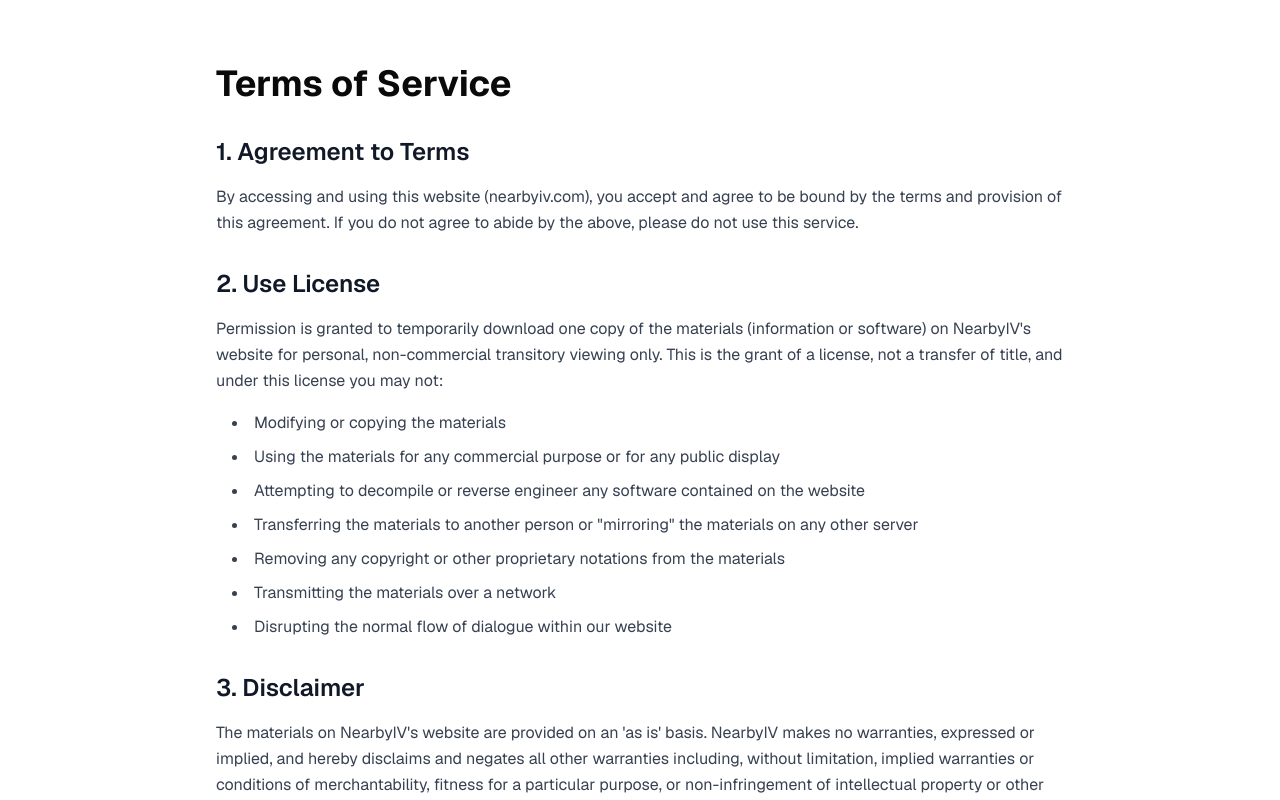
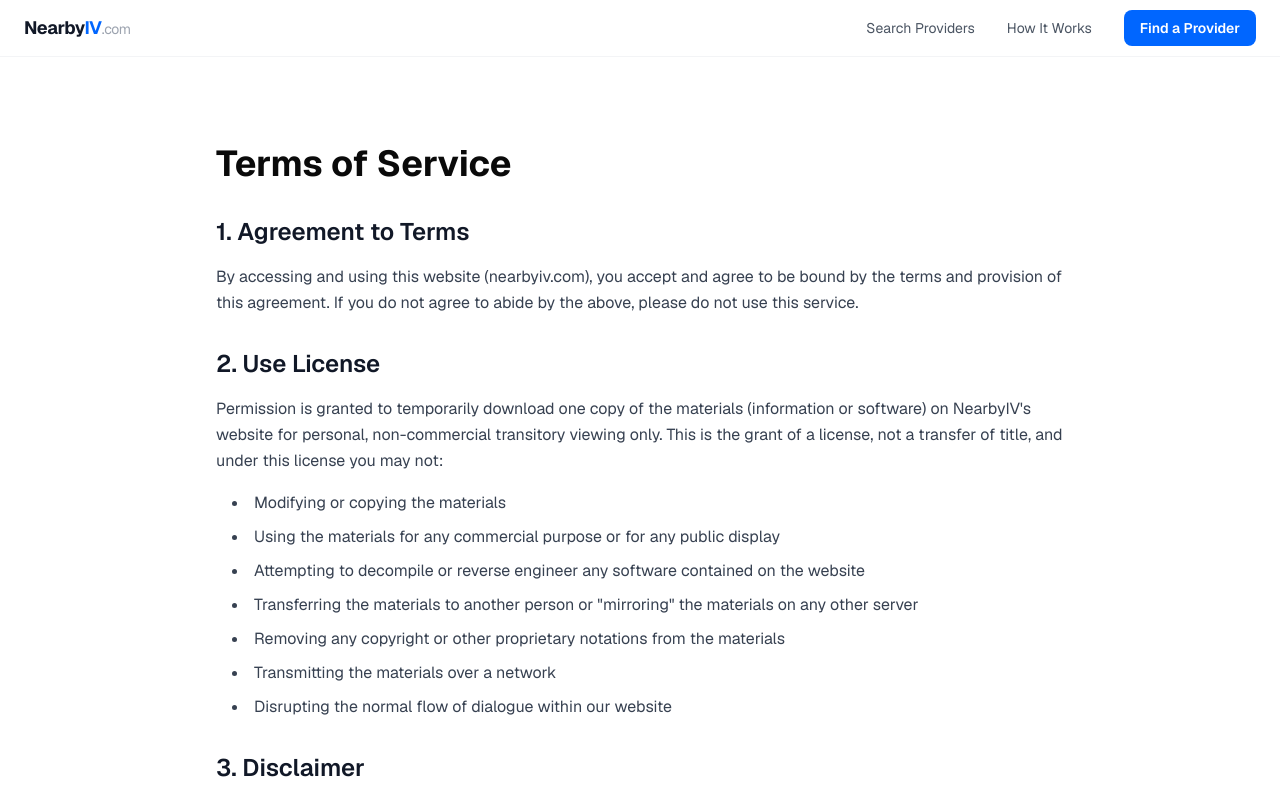
Before and after one commit to tlally2001-max/NearByIV, a Next.js app: page /terms in a window 1280 px wide. Shown: the top 800 px of the page. Built offline with nearby package versions, Linux system fonts and the light colour scheme.

Commit message:
Add header and footer to Privacy and Terms pages

```diff
--- a/app/privacy/page.tsx
+++ b/app/privacy/page.tsx
@@ -1,6 +1,35 @@
+import Link from "next/link";
+
 export default function PrivacyPage() {
   return (
-    <div className="min-h-screen bg-white">
+    <div className="min-h-screen bg-white flex flex-col">
+      {/* ── Navbar ── */}
+      <nav className="fixed top-0 w-full z-50 bg-white/80 backdrop-blur-lg border-b border-gray-100">
+        <div className="max-w-7xl mx-auto flex items-center justify-between px-6 h-14">
+          <Link href="/" className="text-lg font-bold text-gray-900 tracking-tight">
+            Nearby<span style={{ color: "#0066FF" }}>IV</span>
+            <span className="text-gray-400 font-normal text-sm">.com</span>
+          </Link>
+          <div className="hidden md:flex items-center gap-8">
+            <Link href="/providers" className="text-sm text-gray-600 hover:text-[#0066FF] transition-colors">
+              Search Providers
+            </Link>
+            <Link href="/how-it-works" className="text-sm text-gray-600 hover:text-[#0066FF] transition-colors">
+              How It Works
+            </Link>
+            <Link
+              href="/providers"
+              className="text-sm font-semibold text-white px-4 py-2 rounded-lg transition-colors"
+              style={{ backgroundColor: "#0066FF" }}
+            >
+              Find a Provider
+            </Link>
+          </div>
+        </div>
+      </nav>
+
+      {/* ── Content ── */}
+      <div className="flex-1 pt-20">
       <div className="max-w-4xl mx-auto px-6 py-12 sm:py-16">
         <h1 className="text-4xl font-bold mb-8">Privacy Policy</h1>
 
@@ -130,6 +159,23 @@ export default function PrivacyPage() {
           </section>
         </div>
       </div>
+      </div>
+
+      {/* ── Footer ── */}
+      <footer className="bg-gray-950 text-gray-500 py-10">
+        <div className="max-w-7xl mx-auto px-6 flex flex-col md:flex-row items-center justify-between gap-4">
+          <div className="text-sm">
+            <span className="text-white font-semibold">NearbyIV.com</span>
+            <span className="text-gray-600"> — Mobile IV & Metabolic Care Directory</span>
+          </div>
+          <div className="flex items-center gap-6 text-sm">
+            <Link href="/privacy" className="hover:text-white transition-colors">Privacy</Link>
+            <Link href="/terms" className="hover:text-white transition-colors">Terms</Link>
+            <a href="mailto:hello@nearbyiv.com" className="hover:text-white transition-colors">Contact</a>
+          </div>
+          <p className="text-xs text-gray-700">&copy; 2026 NearbyIV.com. All rights reserved.</p>
+        </div>
+      </footer>
     </div>
   );
 }
--- a/app/terms/page.tsx
+++ b/app/terms/page.tsx
@@ -1,6 +1,35 @@
+import Link from "next/link";
+
 export default function TermsPage() {
   return (
-    <div className="min-h-screen bg-white">
+    <div className="min-h-screen bg-white flex flex-col">
+      {/* ── Navbar ── */}
+      <nav className="fixed top-0 w-full z-50 bg-white/80 backdrop-blur-lg border-b border-gray-100">
+        <div className="max-w-7xl mx-auto flex items-center justify-between px-6 h-14">
+          <Link href="/" className="text-lg font-bold text-gray-900 tracking-tight">
+            Nearby<span style={{ color: "#0066FF" }}>IV</span>
+            <span className="text-gray-400 font-normal text-sm">.com</span>
+          </Link>
+          <div className="hidden md:flex items-center gap-8">
+            <Link href="/providers" className="text-sm text-gray-600 hover:text-[#0066FF] transition-colors">
+              Search Providers
+            </Link>
+            <Link href="/how-it-works" className="text-sm text-gray-600 hover:text-[#0066FF] transition-colors">
+              How It Works
+            </Link>
+            <Link
+              href="/providers"
+              className="text-sm font-semibold text-white px-4 py-2 rounded-lg transition-colors"
+              style={{ backgroundColor: "#0066FF" }}
+            >
+              Find a Provider
+            </Link>
+          </div>
+        </div>
+      </nav>
+
+      {/* ── Content ── */}
+      <div className="flex-1 pt-20">
       <div className="max-w-4xl mx-auto px-6 py-12 sm:py-16">
         <h1 className="text-4xl font-bold mb-8">Terms of Service</h1>
 
@@ -173,6 +202,23 @@ export default function TermsPage() {
           </section>
         </div>
       </div>
+      </div>
+
+      {/* ── Footer ── */}
+      <footer className="bg-gray-950 text-gray-500 py-10">
+        <div className="max-w-7xl mx-auto px-6 flex flex-col md:flex-row items-center justify-between gap-4">
+          <div className="text-sm">
+            <span className="text-white font-semibold">NearbyIV.com</span>
+            <span className="text-gray-600"> — Mobile IV & Metabolic Care Directory</span>
+          </div>
+          <div className="flex items-center gap-6 text-sm">
+            <Link href="/privacy" className="hover:text-white transition-colors">Privacy</Link>
+            <Link href="/terms" className="hover:text-white transition-colors">Terms</Link>
+            <a href="mailto:hello@nearbyiv.com" className="hover:text-white transition-colors">Contact</a>
+          </div>
+          <p className="text-xs text-gray-700">&copy; 2026 NearbyIV.com. All rights reserved.</p>
+        </div>
+      </footer>
     </div>
   );
 }
```
